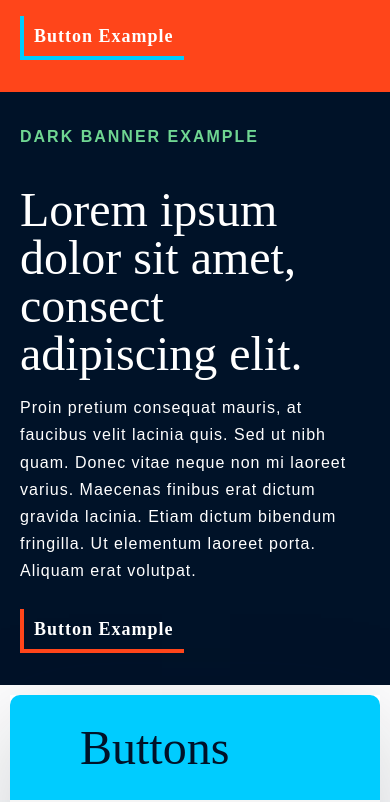
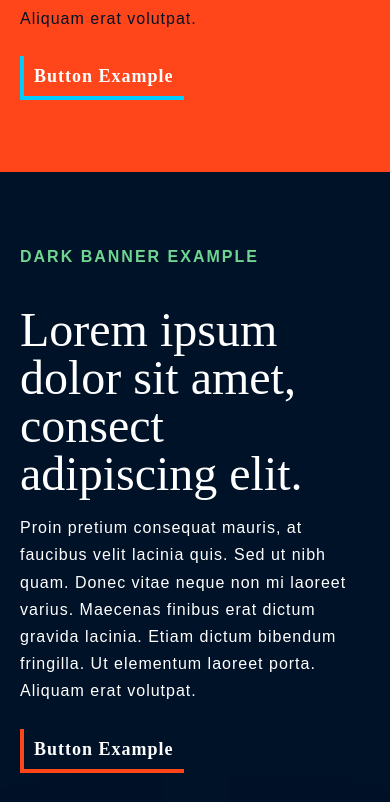
Before and after one commit to mrelvislopez/style-guide, a plain HTML site: page index.html in a window 390 px wide. Shown: the part 1702-2504 px from the top of the page. Drawn offline with Linux system fonts and the light colour scheme; a web font is replaced by a local one.

Commit message:
Update styles.css

```diff
--- a/Resources/styles.css
+++ b/Resources/styles.css
@@ -295,7 +295,6 @@ figure{
 .btn4{
     color: #fff;
     border-left:6px solid #6FD692;
-
 }
 /* Typography */
 .panel{
@@ -316,7 +315,7 @@ figure{
 }
 /* Banners */
 #bannerlight{
-    padding: 20px;
+    padding: 60px 20px;
 }
 .content{
     width: auto;
@@ -333,7 +332,7 @@ figure{
     border-left-width: 6px;
 }
 #bannerdark{
-    padding: 20px;
+    padding: 60px 20px;
 }
 .darkh3{
     color: #6FD692;
@@ -349,7 +348,7 @@ figure{
 .buttons{
     background-color: #00CCFF;
     color: #001228;
-    padding: 5px 70px;
+    padding: 5px 25px;
     border-radius: 10px 10px 0 0;
 }
 .colorsbtn{
```
Lines whose indentation alone changed are shown as unchanged.
